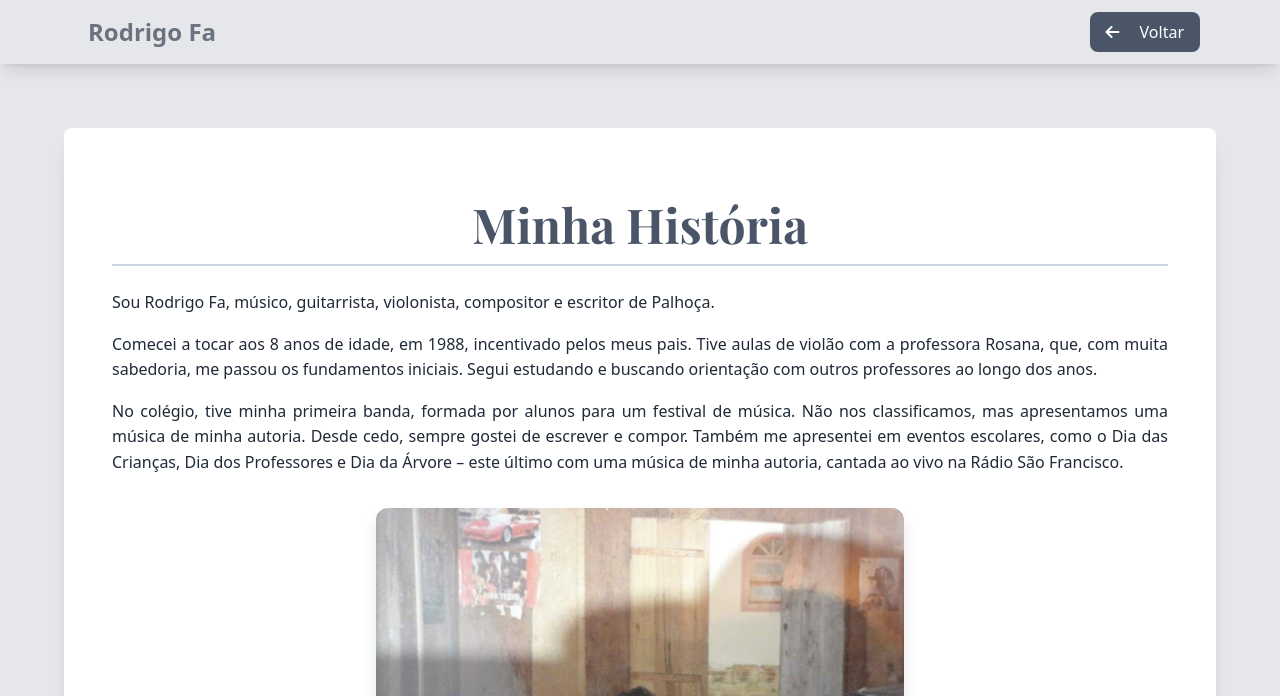
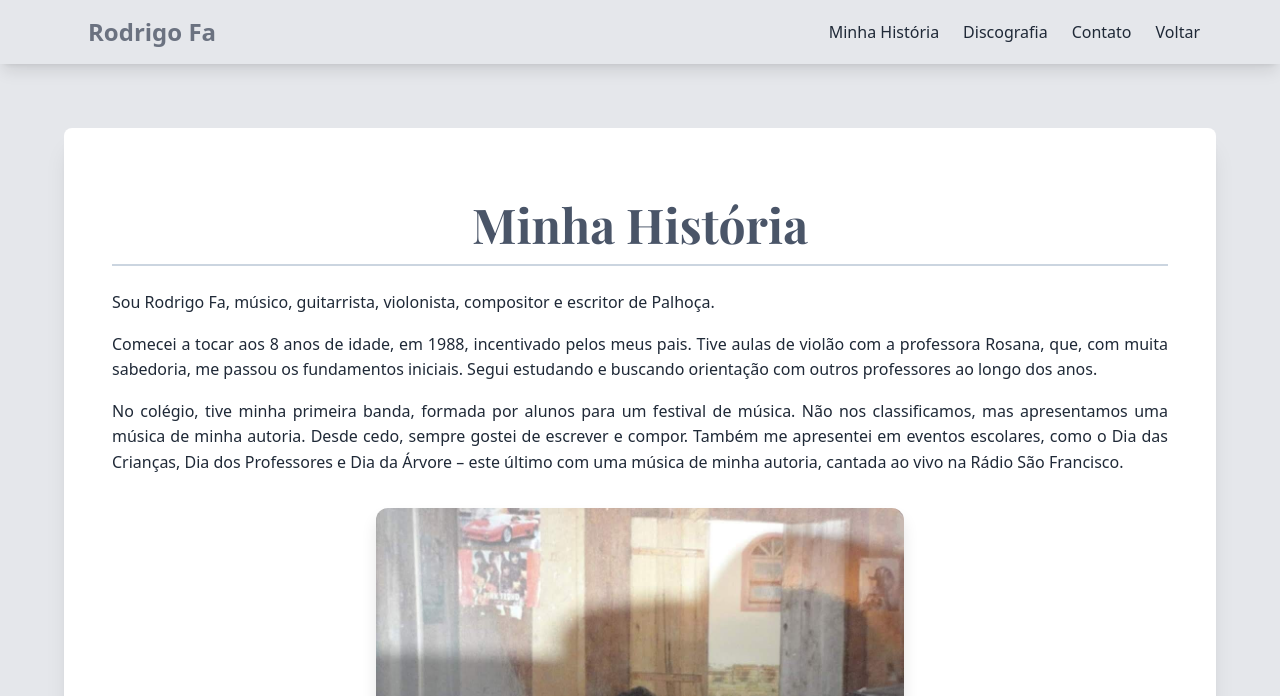
Before and after one commit to Rafael-sama/rodrigofa, a plain HTML site: page historia.html in a window 1280 px wide. Shown: the top 696 px of the page. Drawn offline with nearby package versions, Linux system fonts and the light colour scheme.

Commit message:
SiteV2
Melhoria Menu navegação

```diff
--- a/historia.html
+++ b/historia.html
@@ -8,8 +8,6 @@
     <!-- Font Awesome para ícones -->
     <link rel="stylesheet" href="https://cdnjs.cloudflare.com/ajax/libs/font-awesome/6.4.0/css/all.min.css">
 
-    <link rel="preconnect" href="https://fonts.googleapis.com">
-    <link rel="preconnect" href="https://fonts.gstatic.com" crossorigin>
     <!-- Google Fonts - Inter (corpo) e Playfair Display (títulos) para melhor legibilidade e estética -->
     <link href="https://fonts.googleapis.com/css2?family=Inter:wght@400;500;600;700&family=Playfair+Display:wght@700&display=swap" rel="stylesheet">
     <style>
@@ -225,6 +223,7 @@
 <body class="font-sans antialiased text-gray-800 bg-gray-100">
 
     <!-- Navigation for the Biography Page -->
+    <!-- Navigation for the Biography Page -->
 <nav class="bg-gray-200 shadow-lg fixed w-full z-10">
     <div class="max-w-6xl mx-auto px-4">
         <div class="flex justify-between items-center h-16">
@@ -235,29 +234,32 @@
                 </a>
             </div>
 
+            <!-- Links de Navegação (Desktop) -->
+            <div class="hidden md:flex space-x-6">
+                <a href="#biography" class="nav-link-underline text-gray-800 hover:text-accent">Minha História</a>
+                <a href="#discography" class="nav-link-underline text-gray-800 hover:text-accent">Discografia</a>
+                <a href="#contato" class="nav-link-underline text-gray-800 hover:text-accent">Contato</a>
+                <a href="index.html" class="nav-link-underline text-gray-800 hover:text-accent">Voltar</a>
+            </div>
+
             <!-- Botão Hamburger (Mobile) -->
             <div class="md:hidden flex items-center">
                 <button class="mobile-menu-button">
                     <i class="fas fa-bars text-2xl text-gray-600"></i>
                 </button>
             </div>
+        </div>
+    </div>
 
-                <!-- Menu Mobile (escondido por padrão) -->
-                <div class="mobile-menu hidden md:hidden bg-gray-200 px-4">
+    <!-- Menu Mobile (visível apenas no mobile) -->
+    <div class="mobile-menu hidden md:hidden bg-gray-200 px-4 pb-4">
         <a href="#biography" class="block py-2 text-gray-800 hover:text-accent">Minha História</a>
         <a href="#discography" class="block py-2 text-gray-800 hover:text-accent">Discografia</a>
         <a href="#contato" class="block py-2 text-gray-800 hover:text-accent">Contato</a>
-                </div>
-
-                <!-- Botão de Voltar para a Página Inicial -->
-                <div class="flex items-center space-x-3">
-                    <a href="index.html" class="py-2 px-4 bg-accent text-white rounded-lg hover:bg-gray-700 transition duration-300">
-                        <i class="fas fa-arrow-left mr-5"></i>Voltar
-                    </a>
-                </div>
-            </div>
+        <a href="index.html" class="block py-2 text-gray-800 hover:text-accent">Voltar</a>
     </div>
 </nav>
+
 
     <!-- Biography Section -->
     <section id="biography" class="py-20 bg-gray-200 px-4 pt-32">
```
Lines whose indentation alone changed are shown as unchanged.
